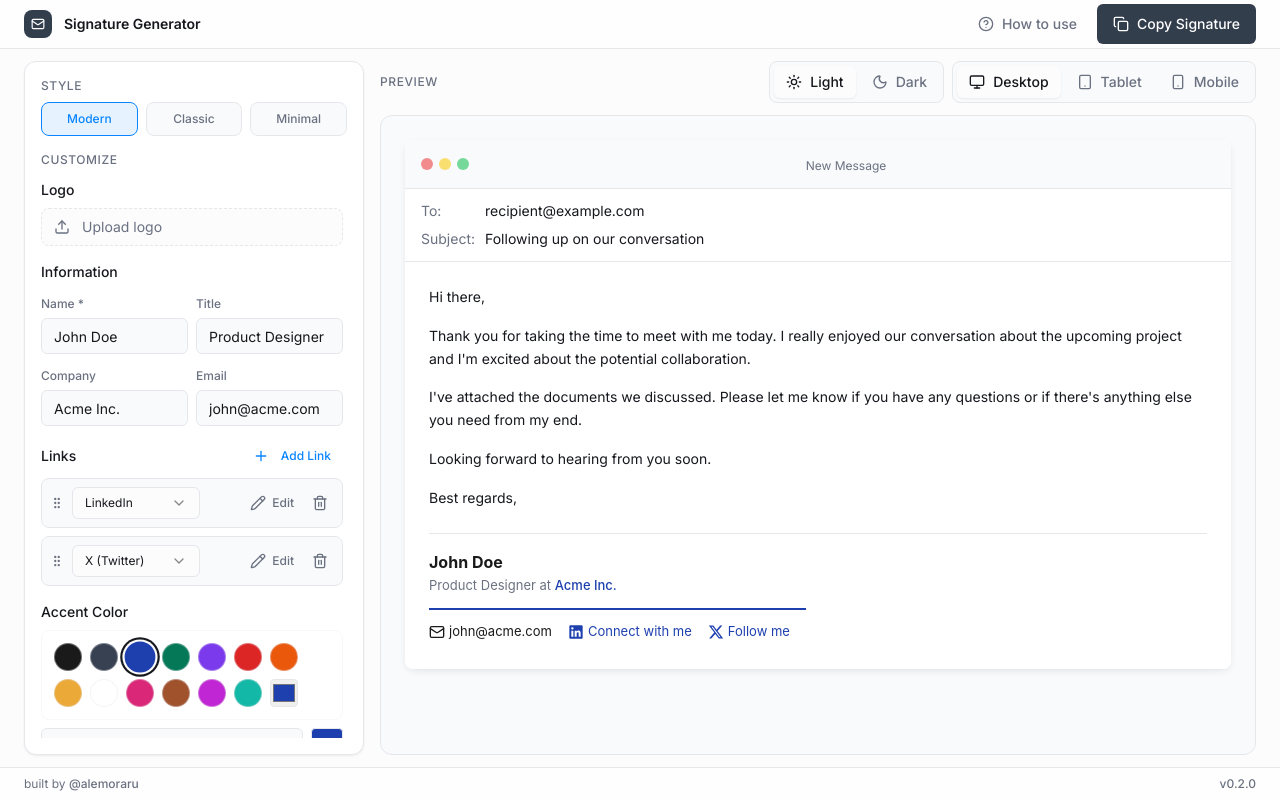
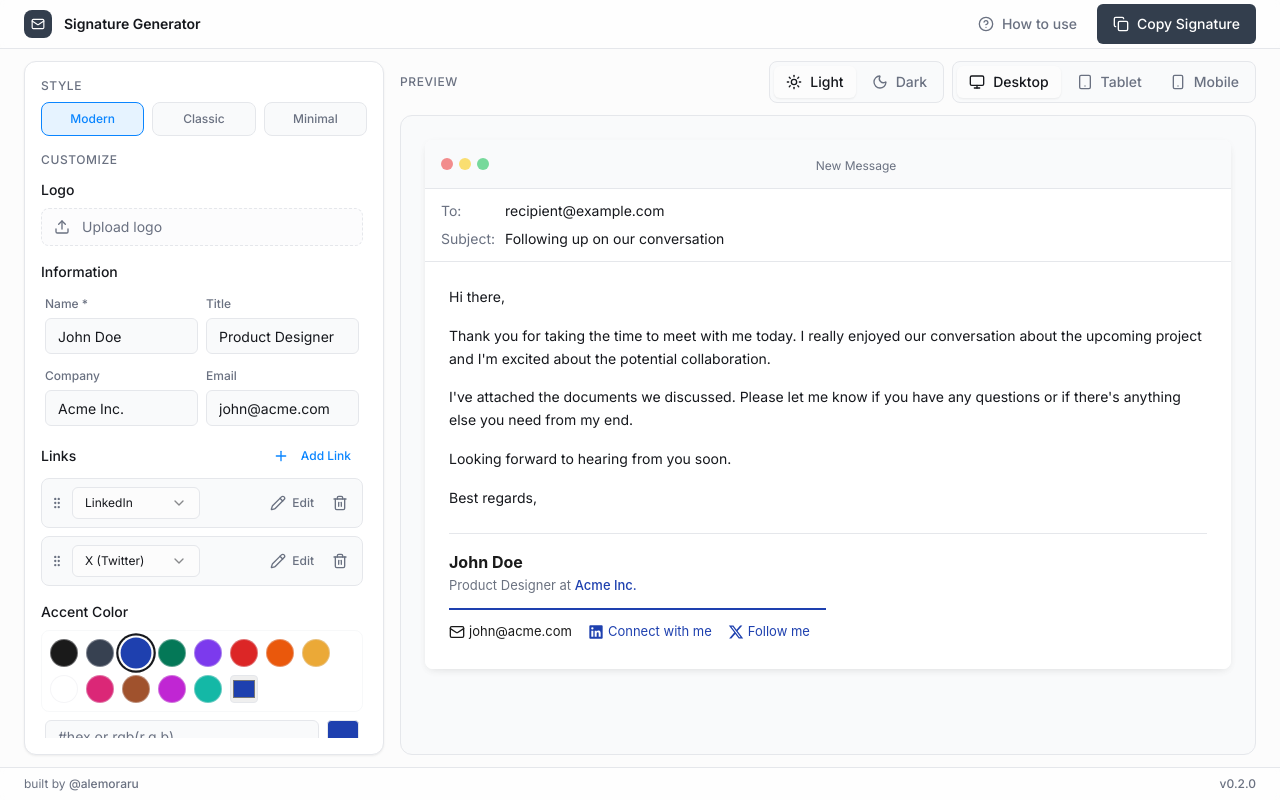
Before and after one commit to alemoraru/email-signature-generator, a React (Vite) app: page / in a window 1280 px wide. Built offline with nearby package versions, Linux system fonts and the light colour scheme; the HTML template or start-up script is replaced by a standard one.

Commit message:
fix: template spacing

```diff
--- a/src/components/CopyButton.tsx
+++ b/src/components/CopyButton.tsx
@@ -14,7 +14,7 @@ export function CopyButton({ data }: CopyButtonProps) {
 
   const handleCopy = async () => {
     try {
-      // Render the signature to static HTML with forCopy=true for neutral colors
+      // Render the signature to static HTML
       const htmlContent = renderToStaticMarkup(
         <SignaturePreview data={data} forCopy={true} />,
       );
--- a/src/components/SignatureForm.tsx
+++ b/src/components/SignatureForm.tsx
@@ -1,4 +1,5 @@
 import { useState } from "react";
+import type { SetStateAction } from "react";
 import { Input } from "@/components/ui/input";
 import { Label } from "@/components/ui/label";
 import { Button } from "@/components/ui/button";
@@ -15,7 +16,7 @@ import type { SignatureData, SignatureLink } from "@/types/signature";
 
 interface SignatureFormProps {
   data: SignatureData;
-  onChange: (data: SignatureData) => void;
+  onChange: (data: SetStateAction<SignatureData>) => void;
 }
 
 const colorOptions = [
@@ -75,10 +76,12 @@ export function SignatureForm({ data, onChange }: SignatureFormProps) {
     field: keyof Omit<SignatureLink, "id">,
     value: string | boolean,
   ) => {
-    const updatedLinks = data.links.map((link) =>
-      link.id === id ? { ...link, [field]: value } : link,
-    );
-    updateField("links", updatedLinks);
+    onChange((prevData) => ({
+      ...prevData,
+      links: prevData.links.map((link) =>
+        link.id === id ? { ...link, [field]: value } : link,
+      ),
+    }));
   };
 
   const removeLink = (id: string) => {
@@ -184,7 +187,7 @@ export function SignatureForm({ data, onChange }: SignatureFormProps) {
       {/* Basic Info - Compact grid */}
       <section className="space-y-2">
         <h3 className="text-sm font-medium text-foreground">Information</h3>
-        <div className="grid grid-cols-2 gap-2">
+        <div className="grid grid-cols-2 gap-2 px-1">
           <div className="space-y-1">
             <Label htmlFor="name" className="text-xs text-muted-foreground">
               Name *
@@ -276,7 +279,7 @@ export function SignatureForm({ data, onChange }: SignatureFormProps) {
       {/* Single Color Picker */}
       <section className="space-y-2">
         <h3 className="text-sm font-medium text-foreground">Accent Color</h3>
-        <div className="p-3 rounded-lg border border-border/30">
+        <div className="p-2 rounded-lg border border-border/30">
           <TooltipProvider>
             <div className="flex items-center gap-2 flex-wrap">
               {colorOptions.map((color) => (
@@ -325,7 +328,7 @@ export function SignatureForm({ data, onChange }: SignatureFormProps) {
             </div>
           </TooltipProvider>
         </div>
-        <div className="flex items-center gap-2">
+        <div className="flex items-center gap-2 px-1">
           <Input
             value={customColor}
             onChange={(e) => handleCustomColorChange(e.target.value)}
--- a/src/components/SignaturePreview.tsx
+++ b/src/components/SignaturePreview.tsx
@@ -64,7 +64,7 @@ export function SignaturePreview({
   previewTheme = "light",
 }: SignaturePreviewProps) {
   const isDark = !forCopy && previewTheme === "dark";
-  const primaryColor = forCopy ? "#1e40af" : data.colors.primary;
+  const primaryColor = data.colors.primary;
   const textColor = isDark ? "#f3f4f6" : "#1a1a1a";
   const mutedColor = isDark ? "#9ca3af" : "#6b7280";
 
--- a/src/pages/Index.tsx
+++ b/src/pages/Index.tsx
@@ -92,7 +92,7 @@ const Index = () => {
 
       {/* Main Content */}
       <main className="container max-w-7xl mx-auto px-4 sm:px-6 py-3 lg:py-3 flex-1 lg:overflow-hidden">
-        <div className="grid lg:grid-cols-[340px_1fr] gap-4 lg:h-full">
+        <div className="grid lg:grid-cols-[360px_1fr] gap-4 lg:h-full">
           {/* Left Panel - Form */}
           <aside className="flex flex-col lg:h-full lg:min-h-0">
             <div className="bg-card rounded-xl border border-border p-4 shadow-subtle flex flex-col lg:h-full lg:overflow-hidden lg:min-h-0">
```
